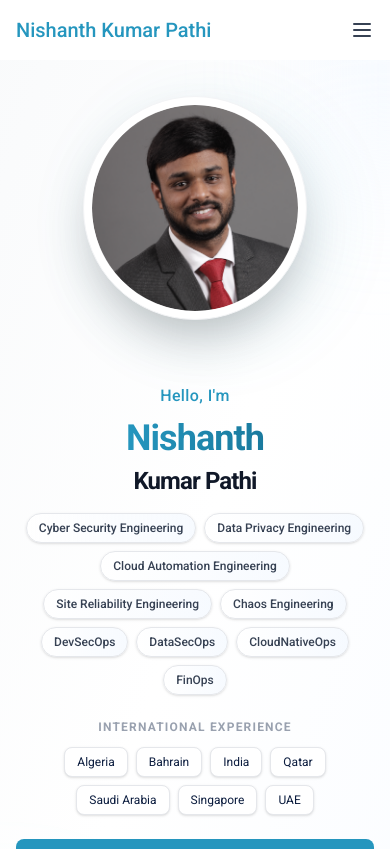
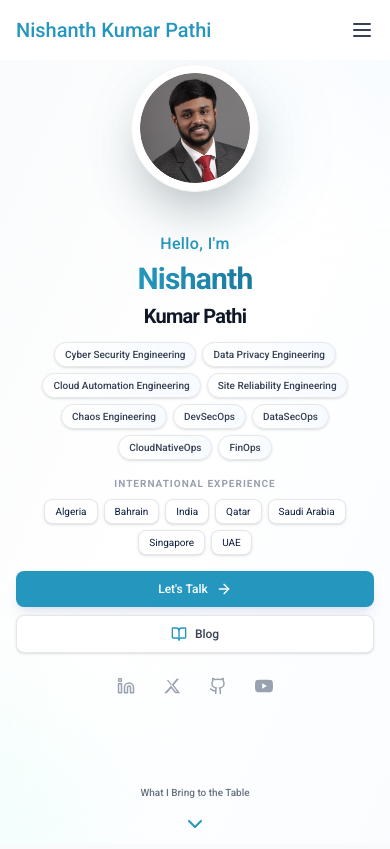
Before and after one commit to nishanthkumarpathi/nishanthkp-v2, a React (Vite) app: page / in a window 390 px wide. Shown: the top 849 px of the page. Built offline with nearby package versions, Linux system fonts and the light colour scheme.

Commit message:
feat: add Hero component to showcase personal branding, specializations, international experience, and social connections with interactive elements.

```diff
--- a/src/app/components/Hero.tsx
+++ b/src/app/components/Hero.tsx
@@ -52,8 +52,8 @@ export function Hero() {
       <div className="absolute bottom-0 left-0 w-1/3 h-1/3 bg-teal-100/30 rounded-full blur-3xl translate-y-1/2 -translate-x-1/2 z-0" />
 
       {/* Main Content Area */}
-      <div className="flex-1 flex flex-col justify-center items-center w-full max-w-7xl mx-auto px-4 sm:px-6 lg:px-8 relative z-10 pt-24 pb-8">
-        <div className="flex flex-col lg:flex-row items-center justify-center lg:justify-between gap-8 lg:gap-12 w-full flex-grow">
+      <div className="flex-1 flex flex-col justify-center items-center w-full max-w-7xl mx-auto px-4 sm:px-6 lg:px-8 relative z-10 pt-16 md:pt-24 pb-4 md:pb-8">
+        <div className="flex flex-col lg:flex-row items-center justify-center lg:justify-between gap-6 lg:gap-12 w-full flex-grow">
 
           {/* Content */}
           <motion.div
@@ -63,26 +63,26 @@ export function Hero() {
             animate="visible"
           >
             <motion.div variants={itemVariants}>
-              <h2 className="text-base sm:text-lg font-medium text-[#2596be] mb-2 tracking-wide">
+              <h2 className="text-base sm:text-lg font-medium text-[#2596be] mb-1 sm:mb-2 tracking-wide">
                 Hello, I'm
               </h2>
             </motion.div>
 
             <motion.h1
               variants={itemVariants}
-              className="text-4xl sm:text-5xl lg:text-6xl xl:text-7xl font-bold mb-4 tracking-tight leading-tight"
+              className="text-3xl sm:text-5xl lg:text-6xl xl:text-7xl font-bold mb-3 sm:mb-4 tracking-tight leading-tight"
             >
               <span className="text-transparent bg-clip-text bg-gradient-to-r from-[#2596be] to-[#1a7a9e]">
                 Nishanth
               </span>{' '}
-              <span className="text-gray-900 text-2xl sm:text-3xl lg:text-4xl xl:text-5xl block sm:inline mt-1 sm:mt-0">
+              <span className="text-gray-900 text-xl sm:text-3xl lg:text-4xl xl:text-5xl block sm:inline mt-1 sm:mt-0">
                 Kumar Pathi
               </span>
             </motion.h1>
 
             {/* Areas of Specialization */}
-            <motion.div variants={itemVariants} className="mb-6 sm:mb-8">
-              <div className="flex flex-wrap gap-2 sm:gap-2.5 justify-center lg:justify-start">
+            <motion.div variants={itemVariants} className="mb-4 sm:mb-8">
+              <div className="flex flex-wrap gap-1.5 sm:gap-2.5 justify-center lg:justify-start">
                 {specializations.map((area, index) => (
                   <motion.span
                     key={index}
@@ -90,7 +90,7 @@ export function Hero() {
                     animate={{ opacity: 1, scale: 1 }}
                     transition={{ delay: 0.3 + index * 0.05, duration: 0.3 }}
                     whileHover={{ scale: 1.05, y: -2 }}
-                    className="px-3 sm:px-4 py-1.5 sm:py-2 bg-gradient-to-r from-white to-blue-50/50 border border-gray-200 text-gray-700 text-xs sm:text-sm font-medium rounded-full shadow-sm hover:shadow-md hover:border-[#2596be]/50 hover:from-blue-50/70 hover:to-blue-100/50 transition-all duration-200 cursor-default"
+                    className="px-2.5 sm:px-4 py-1 sm:py-2 bg-gradient-to-r from-white to-blue-50/50 border border-gray-200 text-gray-700 text-[10px] sm:text-sm font-medium rounded-full shadow-sm hover:shadow-md hover:border-[#2596be]/50 hover:from-blue-50/70 hover:to-blue-100/50 transition-all duration-200 cursor-default"
                   >
                     {area}
                   </motion.span>
@@ -99,15 +99,15 @@ export function Hero() {
             </motion.div>
 
             {/* International Experience */}
-            <motion.div variants={itemVariants} className="mb-6 sm:mb-8 relative z-20">
+            <motion.div variants={itemVariants} className="mb-4 sm:mb-8 relative z-20">
               <div className="flex flex-col">
-                <span className="text-xs font-bold text-gray-400 uppercase tracking-widest mb-3 block text-center lg:text-left">International Experience</span>
-                <div className="flex flex-wrap gap-2 sm:gap-2.5 justify-center lg:justify-start">
+                <span className="text-[10px] sm:text-xs font-bold text-gray-400 uppercase tracking-widest mb-2 sm:mb-3 block text-center lg:text-left">International Experience</span>
+                <div className="flex flex-wrap gap-1.5 sm:gap-2.5 justify-center lg:justify-start">
                   {[
                     'Algeria', 'Bahrain', 'India',
                     'Qatar', 'Saudi Arabia', 'Singapore', 'UAE'
                   ].map((country) => (
-                    <span key={country} className="px-3 sm:px-4 py-1.5 sm:py-2 bg-white border border-gray-200 rounded-lg text-xs sm:text-sm text-[#0B1C3E] shadow-sm hover:border-[#2596be]/30 hover:bg-blue-50/30 transition-colors">
+                    <span key={country} className="px-2.5 sm:px-4 py-1 sm:py-2 bg-white border border-gray-200 rounded-lg text-[10px] sm:text-sm text-[#0B1C3E] shadow-sm hover:border-[#2596be]/30 hover:bg-blue-50/30 transition-colors">
                       {country}
                     </span>
                   ))}
@@ -116,15 +116,15 @@ export function Hero() {
             </motion.div>
 
             {/* CTA Buttons */}
-            <motion.div variants={itemVariants} className="flex flex-col sm:flex-row gap-3 sm:gap-4 justify-center lg:justify-start mb-6 sm:mb-8">
+            <motion.div variants={itemVariants} className="flex flex-col sm:flex-row gap-2 sm:gap-4 justify-center lg:justify-start mb-4 sm:mb-8">
               <motion.button
                 whileHover={{ scale: 1.02 }}
                 whileTap={{ scale: 0.98 }}
                 onClick={() => scrollToSection('contact')}
-                className="px-6 sm:px-8 py-3 sm:py-3.5 bg-[#2596be] text-white font-medium text-sm sm:text-base rounded-lg hover:bg-[#1a7a9e] transition-colors shadow-lg shadow-blue-900/10 flex items-center justify-center"
+                className="px-5 sm:px-8 py-2.5 sm:py-3.5 bg-[#2596be] text-white font-medium text-xs sm:text-base rounded-lg hover:bg-[#1a7a9e] transition-colors shadow-lg shadow-blue-900/10 flex items-center justify-center"
               >
                 Let's Talk
-                <ArrowRight size={18} className="ml-2" />
+                <ArrowRight size={16} className="ml-2 sm:w-[18px] sm:h-[18px]" />
               </motion.button>
               <motion.a
                 whileHover={{ scale: 1.02 }}
@@ -132,24 +132,24 @@ export function Hero() {
                 href="https://blog.nishanthkp.com"
                 target="_blank"
                 rel="noopener noreferrer"
-                className="px-6 sm:px-8 py-3 sm:py-3.5 bg-white text-gray-700 font-medium text-sm sm:text-base rounded-lg border border-gray-200 hover:border-gray-300 hover:bg-gray-50 transition-all flex items-center justify-center shadow-sm"
+                className="px-5 sm:px-8 py-2.5 sm:py-3.5 bg-white text-gray-700 font-medium text-xs sm:text-base rounded-lg border border-gray-200 hover:border-gray-300 hover:bg-gray-50 transition-all flex items-center justify-center shadow-sm"
               >
-                <BookOpen size={18} className="mr-2 text-[#2596be]" />
+                <BookOpen size={16} className="mr-2 text-[#2596be] sm:w-[18px] sm:h-[18px]" />
                 Blog
               </motion.a>
             </motion.div>
 
             {/* Social Links */}
-            <motion.div variants={itemVariants} className="flex justify-center lg:justify-start gap-4 sm:gap-5">
-              <SocialLink href="https://www.linkedin.com/in/nishanthkumarpathi" icon={<Linkedin size={20} />} label="LinkedIn" />
+            <motion.div variants={itemVariants} className="flex justify-center lg:justify-start gap-3 sm:gap-5">
+              <SocialLink href="https://www.linkedin.com/in/nishanthkumarpathi" icon={<Linkedin size={18} className="sm:w-5 sm:h-5" />} label="LinkedIn" />
               <SocialLink href="https://x.com/nishanthkumarp" icon={
-                <svg width="18" height="18" viewBox="0 0 24 24" fill="currentColor">
+                <svg viewBox="0 0 24 24" fill="currentColor" className="w-[18px] h-[18px] sm:w-5 sm:h-5">
                   <path d="M18.244 2.25h3.308l-7.227 8.26 8.502 11.24H16.17l-5.214-6.817L4.99 21.75H1.68l7.73-8.835zm-1.161 17.52h1.833L7.084 4.126H5.117z"/>
                 </svg>
               } label="X (Twitter)" />
-              <SocialLink href="https://github.com/nishanthkumarpathi" icon={<Github size={20} />} label="GitHub" />
+              <SocialLink href="https://github.com/nishanthkumarpathi" icon={<Github size={18} className="sm:w-5 sm:h-5" />} label="GitHub" />
               <SocialLink href="https://www.youtube.com/nishanthkumarpathi" icon={
-                <svg width="20" height="20" viewBox="0 0 24 24" fill="currentColor">
+                <svg viewBox="0 0 24 24" fill="currentColor" className="w-[18px] h-[18px] sm:w-5 sm:h-5">
                   <path d="M23.498 6.186a3.016 3.016 0 0 0-2.122-2.136C19.505 3.545 12 3.545 12 3.545s-7.505 0-9.377.505A3.017 3.017 0 0 0 .502 6.186C0 8.07 0 12 0 12s0 3.93.502 5.814a3.016 3.016 0 0 0 2.122 2.136c1.871.505 9.376.505 9.376.505s7.505 0 9.377-.505a3.015 3.015 0 0 0 2.122-2.136C24 15.93 24 12 24 12s0-3.93-.502-5.814zM9.545 15.568V8.432L15.818 12l-6.273 3.568z"/>
                 </svg>
               } label="YouTube" />
@@ -158,14 +158,14 @@ export function Hero() {
 
           {/* Professional Headshot */}
           <motion.div
-            className="flex-shrink-0 order-1 lg:order-2 mb-8 lg:mb-0"
+            className="flex-shrink-0 order-1 lg:order-2 mb-4 lg:mb-0"
             initial={{ opacity: 0, scale: 0.9, rotate: -5 }}
             animate={{ opacity: 1, scale: 1, rotate: 0 }}
             transition={{ duration: 0.7, ease: "easeOut" }}
           >
             <div className="relative">
               <div className="absolute inset-0 bg-[#2596be] rounded-full opacity-10 blur-2xl transform translate-x-4 translate-y-4"></div>
-              <div className="w-56 h-56 sm:w-64 sm:h-64 md:w-72 md:h-72 lg:w-[400px] lg:h-[400px] rounded-full p-2 bg-white shadow-2xl relative z-10 border border-gray-100">
+              <div className="w-32 h-32 sm:w-64 sm:h-64 md:w-72 md:h-72 lg:w-[400px] lg:h-[400px] rounded-full p-2 bg-white shadow-2xl relative z-10 border border-gray-100">
                 <img
                   src={headshotImage}
                   alt="Nishanth Kumar Pathi"
@@ -185,18 +185,18 @@ export function Hero() {
               element.scrollIntoView({ behavior: 'smooth' });
             }
           }}
-          className="mt-12 lg:mt-0 text-[#2596be] hover:text-[#1a7a9e] transition-colors focus:outline-none flex flex-col items-center z-10"
+          className="mt-6 lg:mt-0 text-[#2596be] hover:text-[#1a7a9e] transition-colors focus:outline-none flex flex-col items-center z-10"
           aria-label="Scroll to next section"
           initial={{ opacity: 0, y: -10 }}
           animate={{ opacity: 1, y: 0 }}
           transition={{ delay: 1, duration: 0.5 }}
         >
-          <span className="text-xs sm:text-sm font-medium text-gray-500 mb-2">What I Bring to the Table</span>
+          <span className="text-[10px] sm:text-sm font-medium text-gray-500 mb-1 sm:mb-2">What I Bring to the Table</span>
           <motion.div
             animate={{ y: [0, 8, 0] }}
             transition={{ duration: 1.5, repeat: Infinity, ease: "easeInOut" }}
           >
-            <ChevronDown size={32} className="sm:w-8 sm:h-8" />
+            <ChevronDown size={24} className="sm:w-8 sm:h-8" />
           </motion.div>
         </motion.button>
       </div>
```
